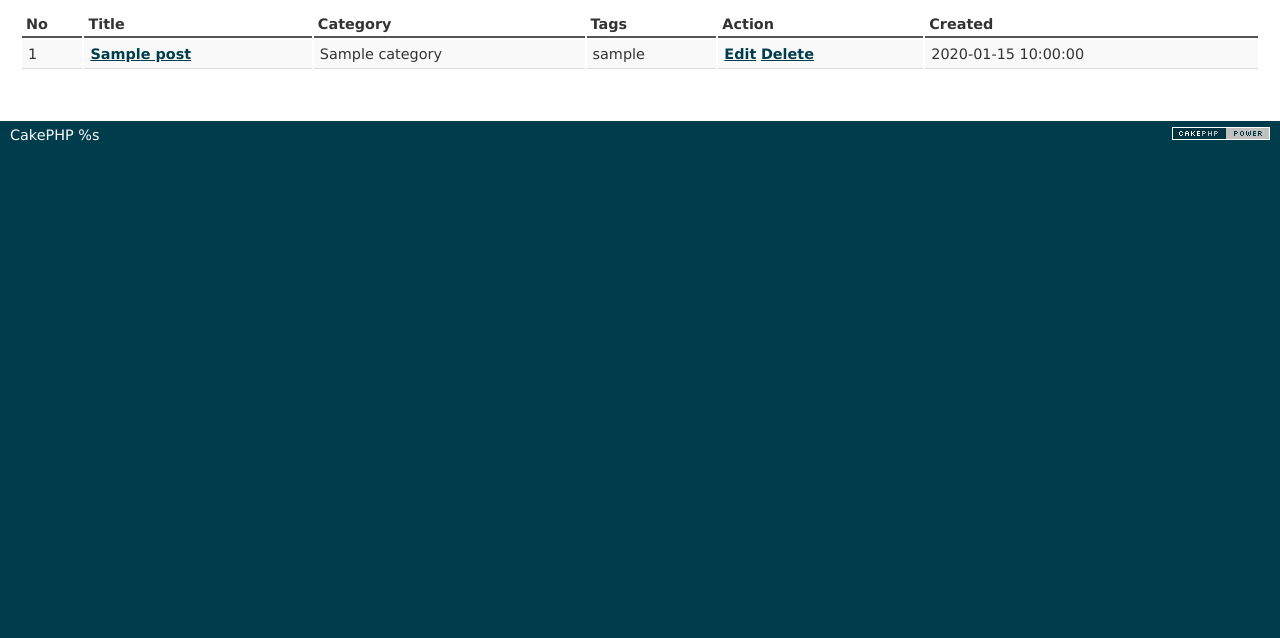
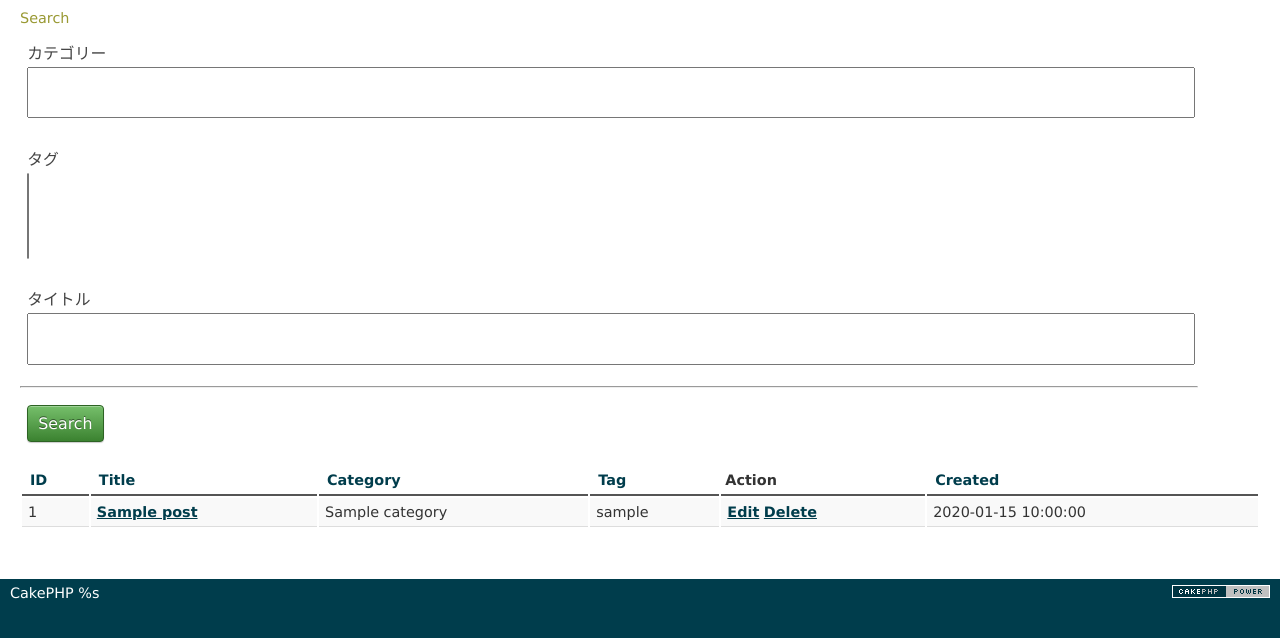
Before and after one commit to annachaaan/CakePHP_tutorial, a CakePHP app: the page made by cakephp/app/View/Posts/index.ctp in a window 1280 px wide. Shown: the part 47-685 px from the top of the page. Run offline with PHP 8.4 and a stand-in for CakePHP, Linux system fonts and the light colour scheme; the template is opened without the code that fills it: most values are stand-ins (such as "Sample title", 1, 10 or a date in 2020); form fields are guessed from the names that the template uses; data that the repository does not hold is empty; some libraries are stand-ins or nearby versions.

Commit message:
findページ、アクションをindexページと入れ替え

```diff
--- a/cakephp/app/View/Posts/index.ctp
+++ b/cakephp/app/View/Posts/index.ctp
@@ -1,35 +1,57 @@
-<table class="table table-striped table-bordered mt-5">
+<div class="alert alert-info mt-4" role="alert">
+    <h4 class="alert-heading">Search</h4>
+    <?php echo $this->Form->create('Post'); ?>
+    <?php echo $this->Form->input('category_id', array(
+        'label' => 'カテゴリー',
+        'empty' => true
+    )); ?>
+    <?php echo $this->Form->input('tag_id', array(
+        'label' => 'タグ',
+        'type' => 'select',
+        'multiple' => 'checkbox',
+        'options' => $tag_id
+    )); ?>
+    <?php echo $this->Form->input('title', array(
+        'label' => 'タイトル',
+        'type' => 'text',
+        'empty' => true,
+        'div' => array(
+            'class' => 'form-group'),
+         'class' => 'form-control'
+    )); ?>
+    <hr>
+    <?php echo $this->Form->submit('Search', array(
+        'div' => array(
+            'class' => 'text-right'),
+        'class' => 'btn btn-info mb-0',
+    )); ?>
+</div>
+<p class="mt-4"><?php echo $this->Paginator->counter(array('format' => __('total: {:count}')));?></p>
+<table class="table table-striped table-bordered mt-0">
     <tr class="table-info text-center">
-        <th class="align-middle">No</th>
-        <th class="align-middle">Title</th>
-        <th class="align-middle">Category</th>
-        <th class="align-middle">Tags</th>
-        <th class="align-middle">Action</th>
-        <th class="align-middle">Created</th>
+        <th class="align-middle"><?php echo $this->Paginator->sort('id', 'ID', array('class' => 'text-info'));?></th>
+        <th class="align-middle"><?php echo $this->Paginator->sort('title', 'Title', array('class' => 'text-info'));?></th>
+        <th class="align-middle"><?php echo $this->Paginator->sort('category_id', 'Category', array('class' => 'text-info'));?></th>
+        <th class="align-middle"><?php echo $this->Paginator->sort('Tag', 'Tag', array('class' => 'text-info'));?></th>
+        <th class="align-middle text-info">Action</th>
+        <th class="align-middle"><?php echo $this->Paginator->sort('created', 'Created', array('class' => 'text-info'));?></th>
     </tr>
 
-    <!-- ここから、$posts配列をループして、投稿記事の情報を表示 -->
-    <?php $i = 1; ?>
-    <?php foreach ($posts as $post): ?>
+    <?php foreach ($posts as $key => $post): ?>
         <tr class="text-center">
-        <td class="align-middle">
-            <?php echo $i; ?>
-            <?php $i ++; ?>
+            <td class="align-middle"><?php echo $post['Post']['id']; ?>
             </td>
-        <td class="align-middle">
-            <?php
-            echo $this->Html->link($post['Post']['title'],
+            <td class="align-middle　text-secondary"><?php echo $this->Html->link($post['Post']['title'],
                 array(
-                    'controller' => 'posts',
-                    'action' => 'view',
-                    $post['Post']['id']),
+                    'action' => 'view', $post['Post']['id']
+                ),
                 array(
-                    'class' => 'navbar-brand text-info',
+                    'class' => 'text-info'
                 )); ?>
             </td>
             <td class="align-middle"><?php echo $post['Category']['category']; ?></td>
             <td class="align-middle">
-            <?php foreach ($post['Tag'] as $tag): ?>
+                <?php foreach ($post['Tag'] as $tag_key => $tag): ?>
                     <?php echo $tag['tagSlug']; ?>
                 <?php endforeach; ?>
             </td>
@@ -59,5 +81,4 @@
             <td class="align-middle"><?php echo $post['Post']['created']; ?></td>
         </tr>
     <?php endforeach; ?>
-    <?php unset($post); ?>
 </table>
```
Also changed, not shown: cakephp/app/Controller/PostsController.php (+0 -9 lines), cakephp/app/View/Posts/find.ctp (deleted, +0 -60 lines). Lines whose indentation alone changed are shown as unchanged.
